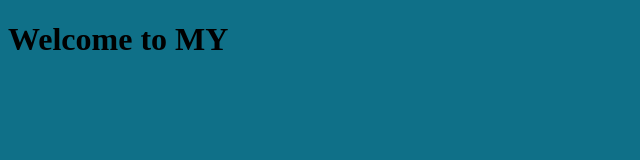
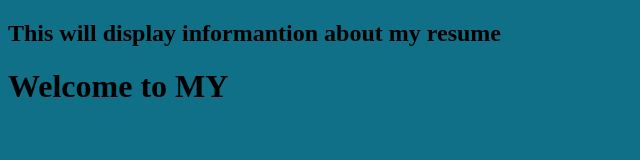
Before and after one commit to williamdenega/myWebsite, a plain HTML site: page index.html in a window 1280 px wide. Shown: the whole page, without its empty margins (0-640 px from the left). Drawn offline with Linux system fonts and the light colour scheme.

Commit message:
added script.js

```diff
--- a/index.html
+++ b/index.html
@@ -3,6 +3,7 @@
     <link rel="stylesheet" href="style.css">
   <head><title>My Website</title> </head>
   <body>
+    <script src="script.js"></script>
     <h1>Welcome to MY </h1>
 
 
--- /dev/null
+++ b/script.js
@@ -0,0 +1,4 @@
+const h2 = document.createElement("h2");
+h2.textContent = "This will display informantion about my resume";
+
+document.querySelector("body").appendChild(h2);
```
